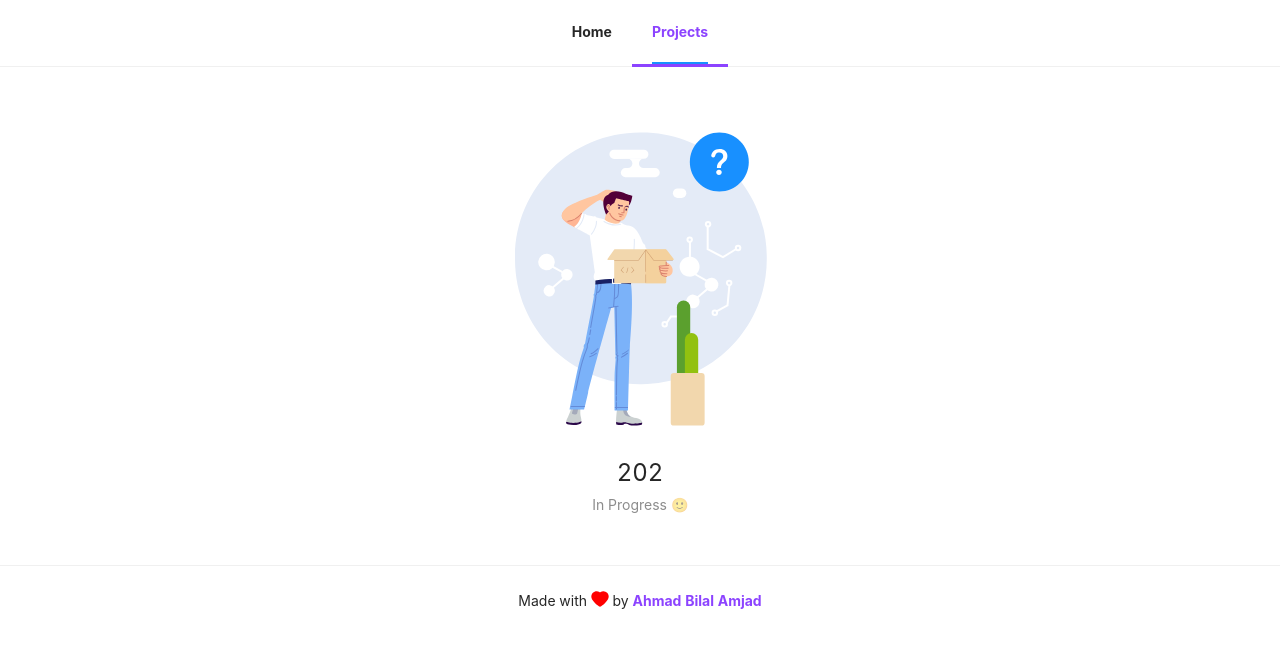
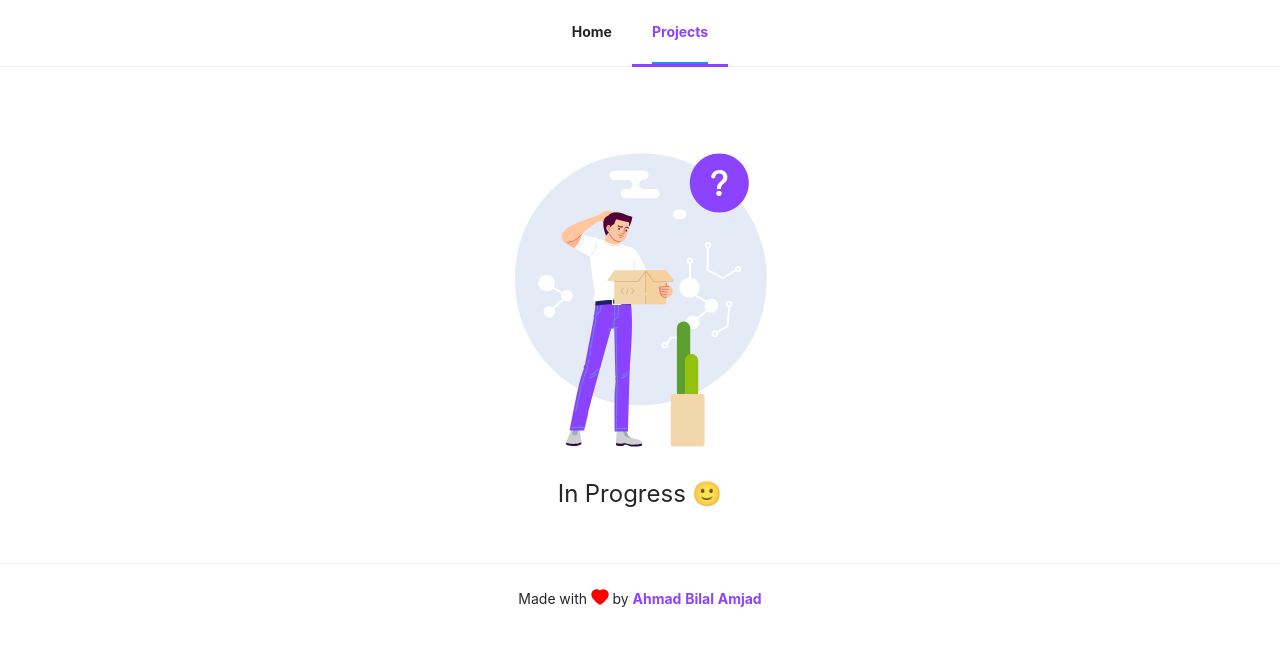
Before and after one commit to AhmadBilalAmjad/ahmadbilalamjad.github.io, a React (Create React App) app: page /projects in a window 1280 px wide. Shown: the top 648 px of the page. Built offline with nearby package versions, Linux system fonts and the light colour scheme.

Commit message:
code added

```diff
--- a/src/components/Projects.jsx
+++ b/src/components/Projects.jsx
@@ -52,11 +52,10 @@ const Projects = () => {
           </Card>
         ))}
       </Layout> */}
-      <Layout style={{ background: "white", marginTop: 84 }}>
+      <Layout style={{ background: "white", marginTop: 105 }}>
         <Result
           status="404"
-          title="202"
-          subTitle="In Progress &#128578;"
+          title="In Progress &#128578;"
         />
       </Layout>
       <Footer />
--- a/src/styles/home.css
+++ b/src/styles/home.css
@@ -131,3 +131,7 @@ h2.ant-typography {
 .technologies-used {
   color: rgba(0, 0, 0, 0.65) !important;
 }
+
+.ant-result-icon > svg > g > path:nth-child(11), path:nth-child(22) {
+  fill: #8c43ff;
+}
```
